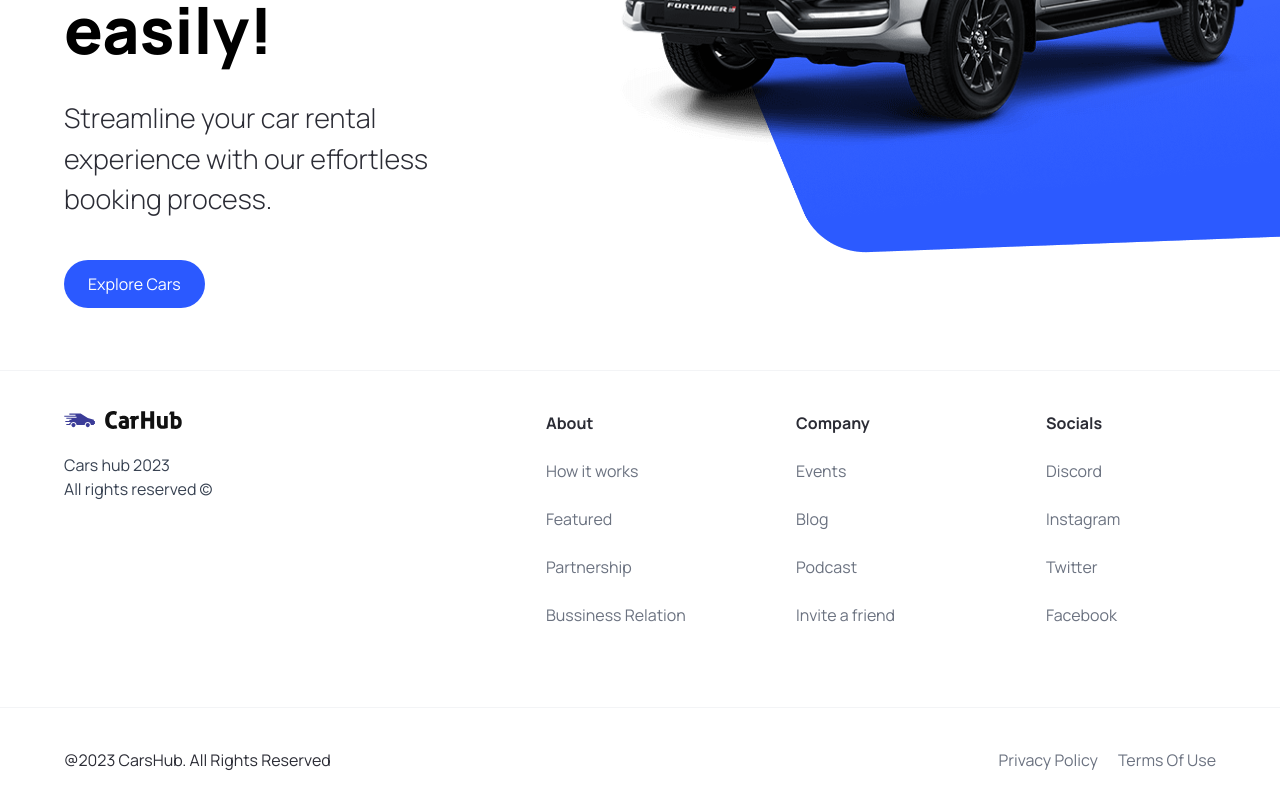
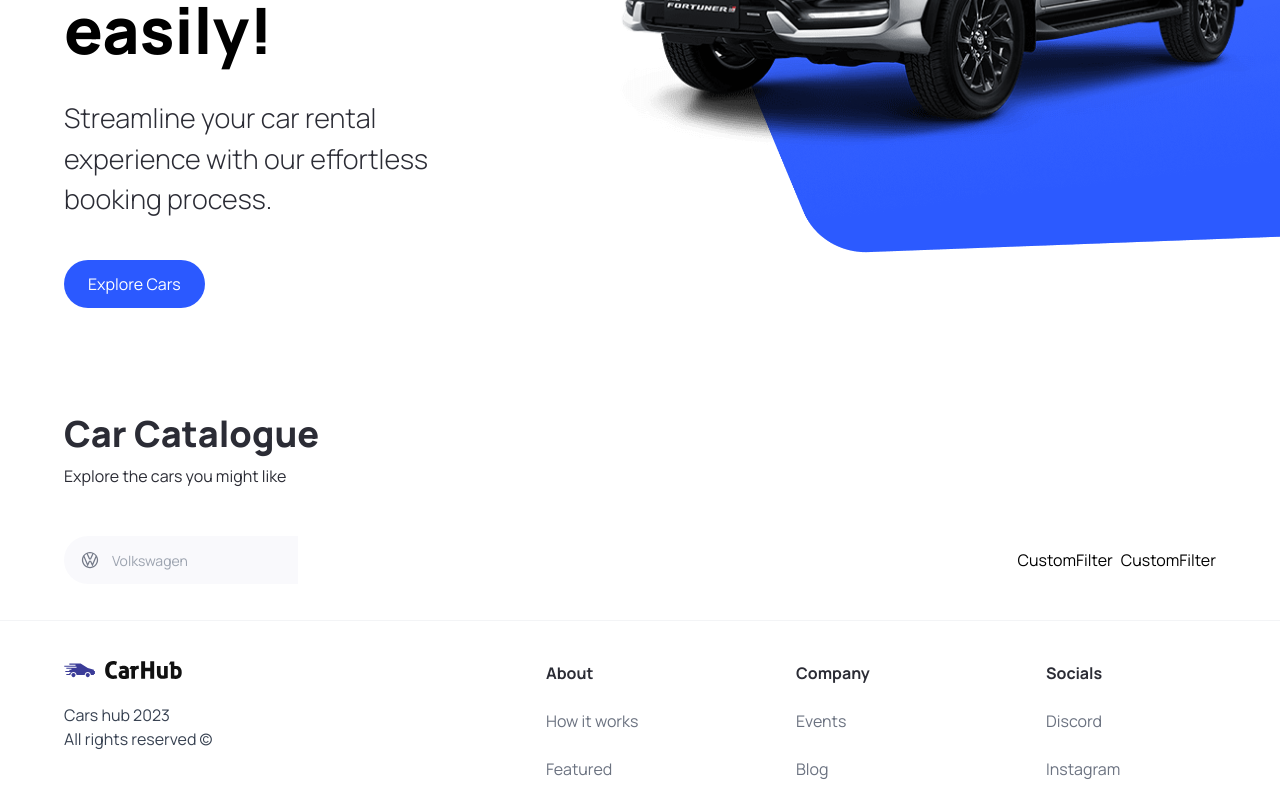
Before and after one commit to faraz-github/car_showcase, a Next.js app: page / in a window 1280 px wide. Shown: the part 450-1247 px from the top of the page. Built offline with nearby package versions, Linux system fonts and the light colour scheme.

Commit message:
Create search combo box using headlessui

```diff
--- a/app/page.tsx
+++ b/app/page.tsx
@@ -1,10 +1,23 @@
-import { Hero } from "@/components";
+import { CustomFilter, Hero, SearchBar } from "@/components";
 import Image from "next/image";
 
 export default function Home() {
   return (
     <main className="overflow-hidden">
       <Hero />
+      <div className="mt-12 padding-x padding-y max-width" id="discover">
+        <div className="home__text-container">
+          <h1 className="text-4xl font-extrabold">Car Catalogue</h1>
+          <p>Explore the cars you might like</p>
+        </div>
+        <div className="home__filters">
+          <SearchBar />
+          <div className="home__filter-container">
+            <CustomFilter title="fuel" />
+            <CustomFilter title="year" />
+          </div>
+        </div>
+      </div>
     </main>
   );
 }
--- /dev/null
+++ b/components/CustomFilter.tsx
@@ -0,0 +1,7 @@
+import { CustomFilterProps } from "@/types";
+
+const CustomFilter = ({ title }: CustomFilterProps) => {
+  return <div>CustomFilter</div>;
+};
+
+export default CustomFilter;
--- /dev/null
+++ b/components/SearchBar.tsx
@@ -0,0 +1,23 @@
+"use client";
+
+import { useState } from "react";
+
+import SearchManufacturer from "./SearchManufacturer";
+
+type Props = {};
+
+const SearchBar = (props: Props) => {
+  const [manufacturer, setManufacturer] = useState<string>("");
+
+  const handleSearch = () => {};
+
+  return (
+    <form className="searchbar" onSubmit={handleSearch}>
+      <div className="searchnbar__item">
+        <SearchManufacturer manufacturer={manufacturer} setManufacturer={setManufacturer} />
+      </div>
+    </form>
+  );
+};
+
+export default SearchBar;
--- /dev/null
+++ b/components/SearchManufacturer.tsx
@@ -0,0 +1,94 @@
+"use client";
+import Image from "next/image";
+import { Fragment, useState } from "react";
+
+import { Combobox, Transition } from "@headlessui/react";
+
+import { SearchManufacturerProps } from "@/types";
+
+import { manufacturers } from "@/constants";
+
+const SearchManufacturer = ({
+  manufacturer,
+  setManufacturer,
+}: SearchManufacturerProps) => {
+  const [query, setQuery] = useState<string>("");
+
+  const filteredManufacturers =
+    query === ""
+      ? manufacturers
+      : manufacturers.filter((item) =>
+          item
+            .toLowerCase()
+            .replace(/\s+/g, "")
+            .includes(query.toLowerCase().replace(/\s+/g, ""))
+        );
+
+  return (
+    <div className="search-manufacturer">
+      <Combobox value={manufacturer} onChange={setManufacturer}>
+        <div className="relative w-full">
+          <Combobox.Button className="absolute top-[14px]">
+            <Image
+              src="/car-logo.svg"
+              alt="car logo"
+              width={20}
+              height={20}
+              className="ml-4"
+            />
+          </Combobox.Button>
+          <Combobox.Input
+            className="search-manufacturer__input"
+            placeholder="Volkswagen"
+            displayValue={(manufacturer: string) => manufacturer}
+            onChange={(e) => setQuery(e.target.value)}
+          />
+
+          <Transition
+            as={Fragment}
+            leave="transition ease-in duration-100"
+            leaveFrom="opacity-100"
+            leaveTo="opacity-0"
+            afterLeave={() => setQuery("")}
+          >
+            <Combobox.Options>
+              {filteredManufacturers.map((item) => (
+                <Combobox.Option
+                  key={item}
+                  className={({ active }) =>
+                    `relative search-manufacturer__option ${
+                      active ? "bg-primary-blue text-white" : "text-gray-900"
+                    }`
+                  }
+                  value={item}
+                >
+                  {({ selected, active }) => (
+                    <>
+                      <span
+                        className={`block truncate ${
+                          selected ? "font-medium" : "font-normal"
+                        }`}
+                      >
+                        {item}
+                      </span>
+                      {selected ? (
+                        <span
+                          className={`absolute inset-y-0 left-0 flex items-center pl-3 ${
+                            active ? "text-white" : "text-teal-600"
+                          }`}
+                        >
+                        </span>
+                      ) : null}
+                    </>
+                  )}
+                </Combobox.Option>
+              ))}
+            </Combobox.Options>
+          </Transition>
+        </div>
+      </Combobox>
+    </div>
+  );
+};
+
+export default SearchManufacturer;
--- a/package.json
+++ b/package.json
@@ -9,6 +9,7 @@
     "lint": "next lint"
   },
   "dependencies": {
+    "@headlessui/react": "^1.7.15",
     "@types/node": "20.4.0",
     "@types/react": "18.2.14",
     "@types/react-dom": "18.2.6",
```
Also changed, not shown: components/index.ts (+7 -1 lines), types/index.ts (+9 -0 lines), 1 other file (tests, documents, lock files or other folders).
